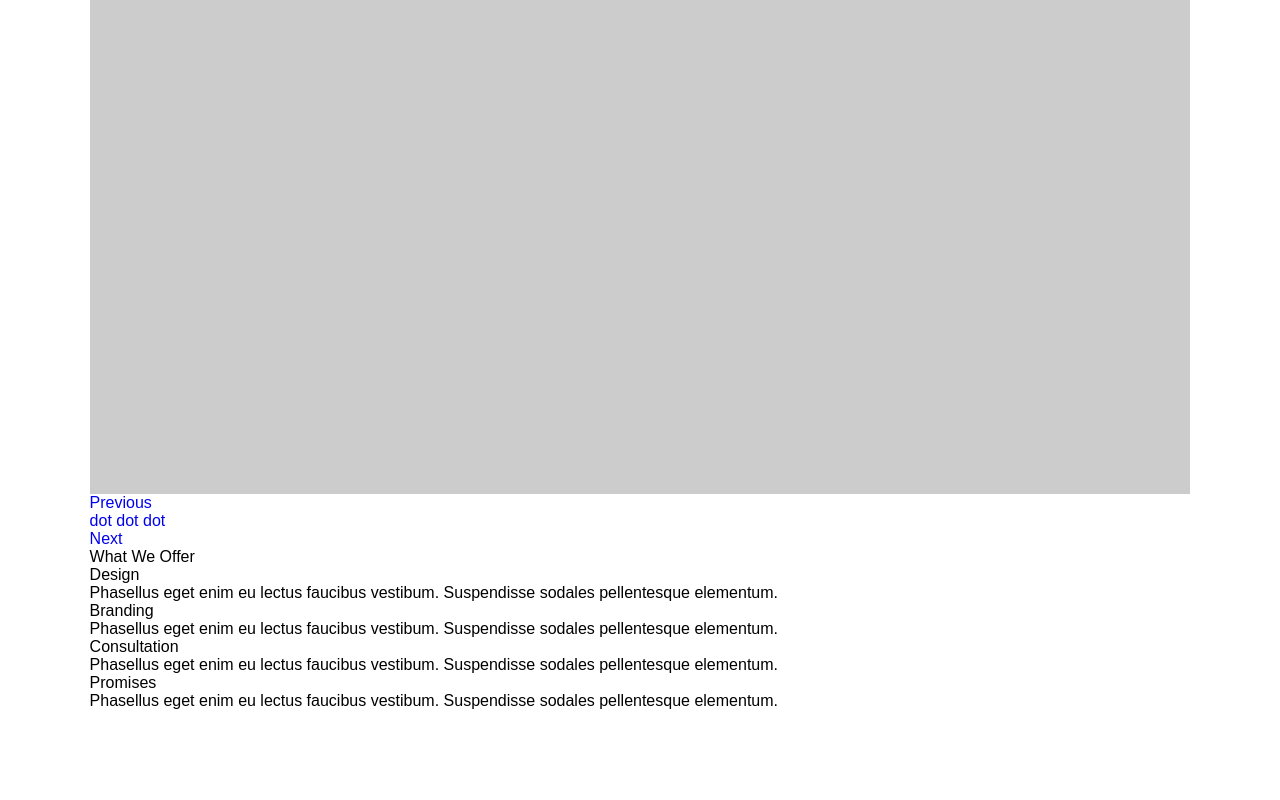
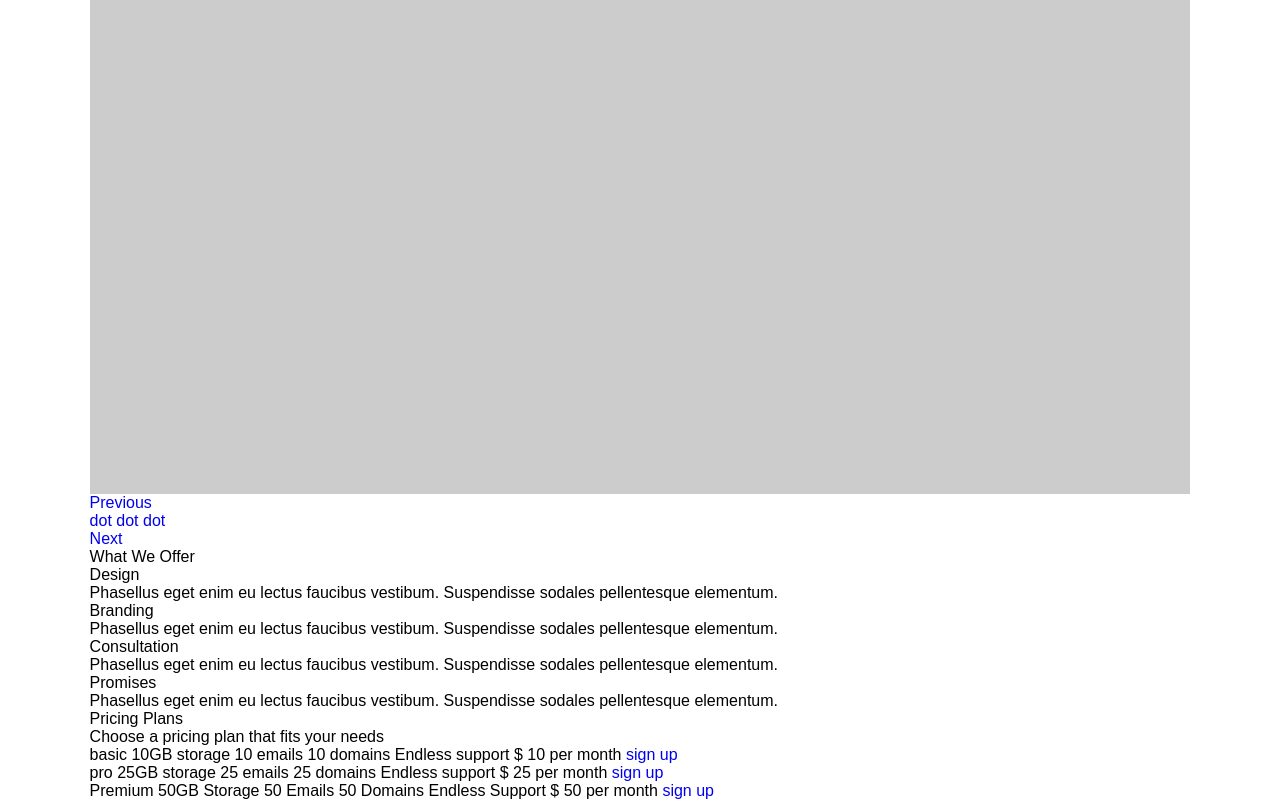
Before and after one commit to Abhijeet-Portfolio/marketing-template, a plain HTML site: page index.html in a window 1280 px wide. Shown: the part 2214-3014 px from the top of the page. Before the commit the page ends 2924 px from the top, so only its background shows below. Drawn offline with Linux system fonts and the light colour scheme.

Commit message:
pricing-plans section html done

```diff
--- a/index.html
+++ b/index.html
@@ -83,6 +83,49 @@
         </div>
       </section>
       <!--we-offer section end-->
+      <!--pricing-plans section start-->
+      <section class="pricing-plans">
+        <div class="wrapper">
+          <h2>Pricing Plans</h2>
+          <h3>Choose a pricing plan that fits your needs</h3>
+          <ul class="plans">
+            <li class="plan">
+              <ul class="plan-list">
+                <li class="plan-name">basic</li>
+                <li><span>10GB</span> storage</li>
+                <li><span>10</span> emails</li>
+                <li><span>10</span> domains</li>
+                <li><span>Endless</span> support</li>
+                <li class="price"><span>$ 10</span> per month</li>
+                <li class="sign-up"><a href="#FIXME" title="sign up">sign up</a></li>
+              </ul>
+            </li>
+            <li class="plan">
+              <ul class="plan-list">
+                <li class="plan-name pro">pro</li>
+                <li><span>25GB</span> storage</li>
+                <li><span>25</span> emails</li>
+                <li><span>25</span> domains</li>
+                <li><span>Endless</span> support</li>
+                <li class="price"><span>$ 25</span> per month</li>
+                <li class="sign-up"><a href="#FIXME" title="Sign up">sign up</a></li>
+              </ul>
+            </li>
+            <li class="plan">
+              <ul class="plan-list">
+                <li class="plan-name">Premium</li>
+                <li><span>50GB</span> Storage</li>
+                <li><span>50</span> Emails</li>
+                <li><span>50</span> Domains</li>
+                <li><span>Endless</span> Support</li>
+                <li class="price"><span>$ 50</span> per month</li>
+                <li class="sign-up"><a href="#FIXME" title="sign up">sign up</a></li>
+              </ul>
+            </li>
+          </ul>
+        </div>
+      </section>
+      <!--pricing-plans section end-->
 
     </main>
     <!--main section end-->
```
